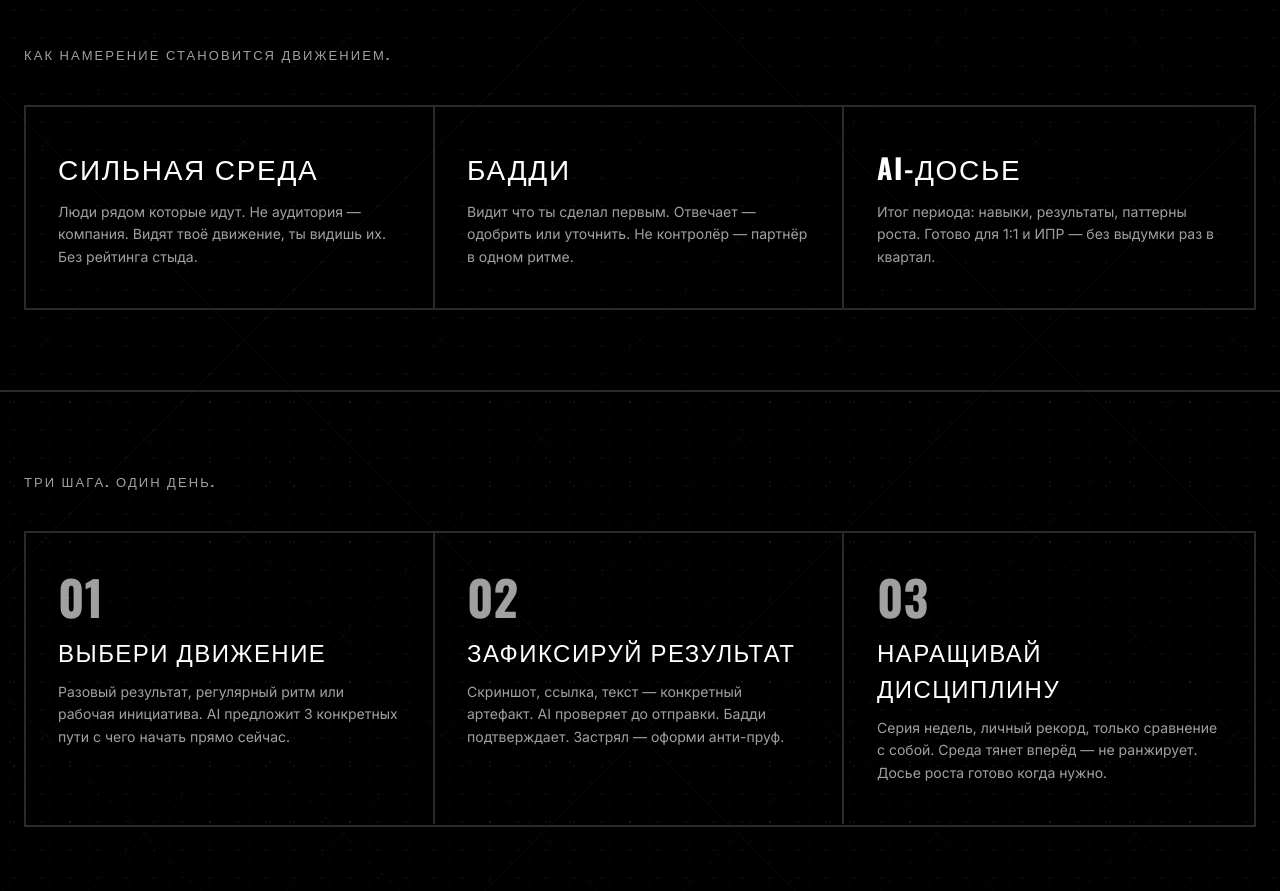
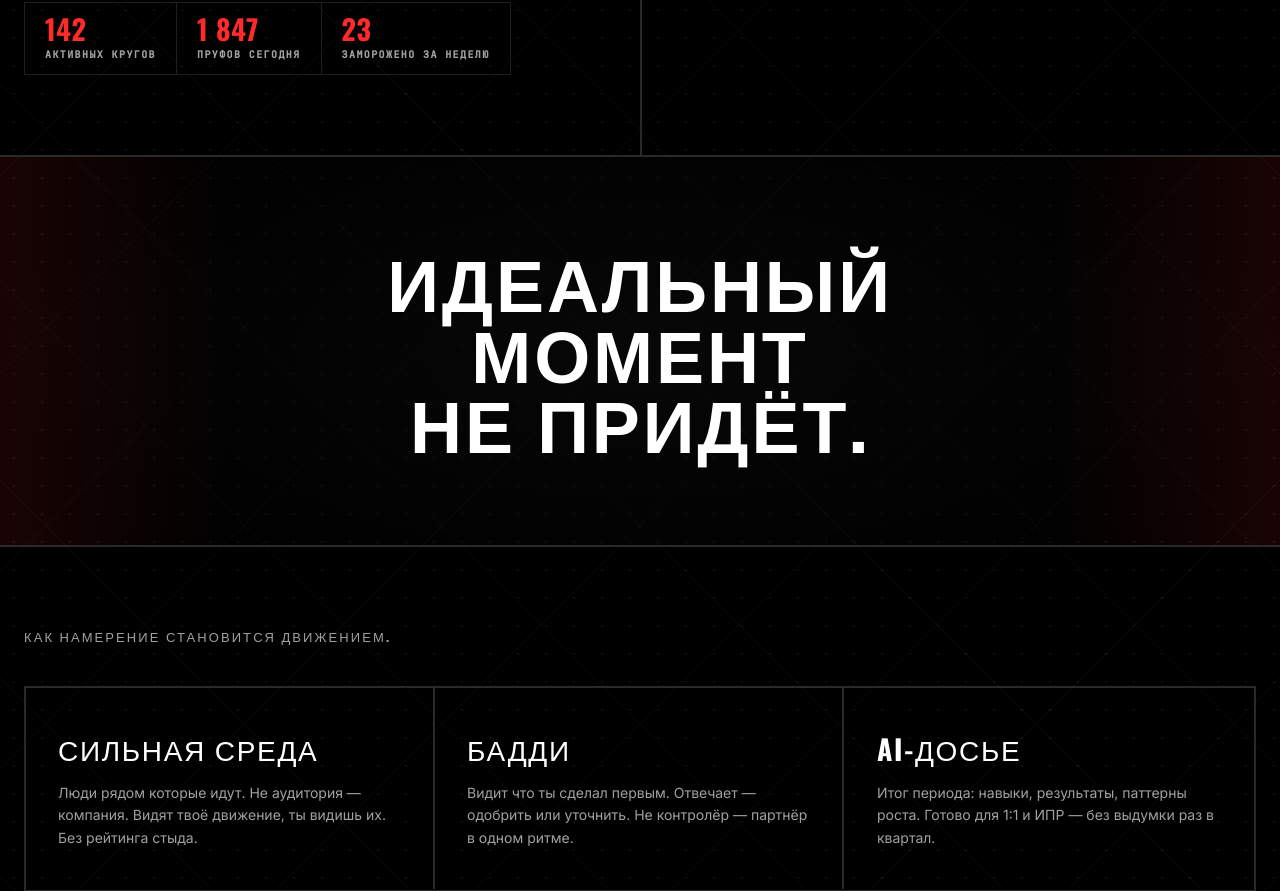
Before and after one commit to sidnevart/proof-forge, a Next.js app in the folder web/: page / in a window 1280 px wide. Shown: the part 1012-1903 px from the top of the page. Built offline with nearby package versions, Linux system fonts and the light colour scheme; no server answers.

Commit message:
Update landing hero and rotating message band

```diff
--- a/web/components/marketing/landing-page.module.css
+++ b/web/components/marketing/landing-page.module.css
@@ -151,6 +151,46 @@
 
 .heroMock > * {
   width: 100%;
+}
+
+.messageBand {
+  position: relative;
+  isolation: isolate;
+  padding: 88px var(--landing-gutter);
+  border-bottom: 2px solid var(--border-strong);
+  overflow: hidden;
+}
+
+.messageBand::before {
+  content: "";
+  position: absolute;
+  inset: 0;
+  z-index: 0;
+  pointer-events: none;
+  background:
+    linear-gradient(
+      90deg,
+      color-mix(in srgb, var(--danger) 10%, transparent) 0%,
+      transparent 18%,
+      transparent 82%,
+      color-mix(in srgb, var(--danger) 10%, transparent) 100%
+    ),
+    radial-gradient(
+      ellipse 70% 100% at 50% 50%,
+      color-mix(in srgb, var(--bg-surface) 72%, transparent) 0%,
+      transparent 74%
+    );
+}
+
+.messageBandTitle {
+  position: relative;
+  z-index: 1;
+  margin: 0;
+  text-align: center;
+  font-family: var(--font-display);
+  font-size: 72px;
+  line-height: 0.98;
+  letter-spacing: 0.04em;
 }
 
 /* ── Section header ──────────────────────────── */
@@ -992,6 +1032,10 @@
     font-size: 72px;
   }
 
+  .messageBandTitle {
+    font-size: 56px;
+  }
+
   .hero,
   .tiksiSection,
   .approvalSection {
@@ -1054,6 +1098,14 @@
     font-size: 52px;
   }
 
+  .messageBand {
+    padding-block: 64px;
+  }
+
+  .messageBandTitle {
+    font-size: 42px;
+  }
+
   .tiksiCountdown,
   .finalTitle {
     font-size: 64px;
--- a/web/components/marketing/landing-page.tsx
+++ b/web/components/marketing/landing-page.tsx
@@ -19,6 +19,7 @@ export function LandingPage() {
   const heroRef = useRef<HTMLElement | null>(null);
   const tiksiRef = useRef<HTMLElement | null>(null);
   const ctaRef = useRef<HTMLAnchorElement | null>(null);
+  const [messageIndex, setMessageIndex] = useState(0);
 
   // Magnetic CTA — pulls the button toward the cursor in a 120px radius.
   const { x: ctaMagX, y: ctaMagY } = useMagneticHover(ctaRef);
@@ -117,6 +118,14 @@ export function LandingPage() {
     return () => obs.disconnect();
   }, []);
 
+  useEffect(() => {
+    const intervalId = window.setInterval(() => {
+      setMessageIndex((current) => (current + 1) % ROTATING_MESSAGES.length);
+    }, 5000);
+
+    return () => window.clearInterval(intervalId);
+  }, []);
+
   return (
     <>
     <ScrollProgress />
@@ -125,7 +134,7 @@ export function LandingPage() {
       <section ref={heroRef} className={styles.hero}>
         <div className={styles.heroCopy}>
           <SplitTextHeading tag="h1" className={styles.heroH1}>
-            {"СО СЛЕДУЮЩЕГО\nПОНЕДЕЛЬНИКА\nУЖЕ БЫЛО."}
+            {"ТЫ ДЕЛАЕШЬ.\nКРУГ ВИДИТ.\nНИКТО НЕ ТЕРЯЕТСЯ."}
           </SplitTextHeading>
           <p className={styles.heroSub}>
             Среда решает больше, чем сила воли.
@@ -148,6 +157,16 @@ export function LandingPage() {
         <div className={styles.heroMock}>
           <LiveCircleMock />
         </div>
+      </section>
+
+      <section className={styles.messageBand} data-animate>
+        <SplitTextHeading
+          key={ROTATING_MESSAGES[messageIndex]}
+          tag="h2"
+          className={styles.messageBandTitle}
+        >
+          {ROTATING_MESSAGES[messageIndex]}
+        </SplitTextHeading>
       </section>
 
       {/* 2. Три опоры */}
@@ -380,6 +399,14 @@ const TELEGRAM_MESSAGES: TgMessage[] = [
   { icon: "📈", text: "У ИЛЬИ 14 ДНЕЙ ПОДРЯД.", kind: "win" },
 ];
 
+const ROTATING_MESSAGES = [
+  "ЗАВТРА\nУЖЕ БЫЛО\nВЧЕРА.",
+  "ИДЕАЛЬНЫЙ\nМОМЕНТ\nНЕ ПРИДЁТ.",
+  "ПОТОМ\nНЕ ДВИГАЕТ\nДЕЛО.",
+  "СЕЙЧАС\nЛУЧШЕ\nЧЕМ ИДЕАЛЬНО.",
+  "НЕ ИЩИ\nМОТИВАЦИЮ\nСОБЕРИ СРЕДУ.",
+];
+
 const GLOSSARY = [
   {
     word: "ПРУФ",
```
Also changed, not shown: 1 other file (tests, documents, lock files or other folders).
